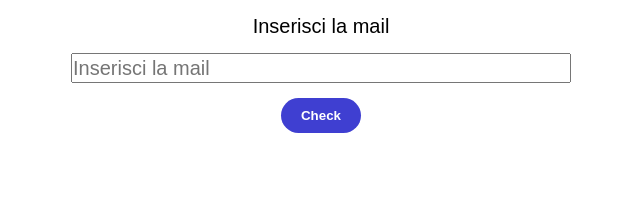
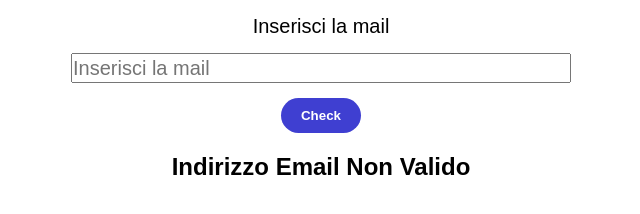
Before and after one commit to dokkalemon/js-mail-dadi, a plain HTML site: page index.html in a window 1280 px wide. Both pictures are taken after a click on the button "Check". Shown: the whole page, without its empty margins (319-959 px from the left). Drawn offline with Linux system fonts and the light colour scheme.

Commit message:
end Mail List

```diff
--- a/css/style.css
+++ b/css/style.css
@@ -43,3 +43,10 @@
 .email button:active {
     background-color: red;
 }
+
+.titolo {
+    width: 100%;
+    display: block;
+    margin-top: 20px;
+    text-align: center;
+}
--- a/index.html
+++ b/index.html
@@ -15,6 +15,7 @@
         </label>
         <input type="text" id="email" placeholder="Inserisci la mail">
         <button class="btn-email" id="buttonEmail">Check</button>
+        <h1 class="titolo"></h1>
 
 
 
--- a/js/index.js
+++ b/js/index.js
@@ -6,16 +6,37 @@
  */
 
 //crea una lista contenente almeno 3 indirizzi email
-const mailList = ['dottori.roberto@gmail.com', 'mariorossi@yahoo.it', 'mariabianco@libero.it', 'francescorossi@live.it'];
-console.log(mailList);
+const mailList = ['dottori.roberto@gmail.com', 'mariorossi@yahoo.it', 'mariabianco@libero.it', 'francescorossi@live.it', 'giovannirossi@msn.com', 'filomenarosa@hotmail.it'];
+console.log(mailList)
 
 //chiedi all’utente la sua email
 //prendiamo i dati dall'utente
-const userMail = document.getElementById('email').value;
-console.log(userMail);
+const userMail = document.getElementById('email');
 
 //scateniamo l'evento al click
+const button = document.querySelector('.btn-email');
+let result = '';
 
+button.addEventListener('click', function() {
+
+    for (let i = 0; i < mailList.length; i++) {
+
+        result = false;
+
+        const title = document.querySelector('.titolo');
+
+        if (userMail.value.trim().toLowerCase() == mailList[i]) {
+            result = true;
+            title.innerHTML = 'Indirizzo Email Valido'
+            break;
+        } else {
+            result = false;
+            title.innerHTML = 'Indirizzo Email Non Valido'
+        };
+
+    }
+
+})
 
 
 
```
